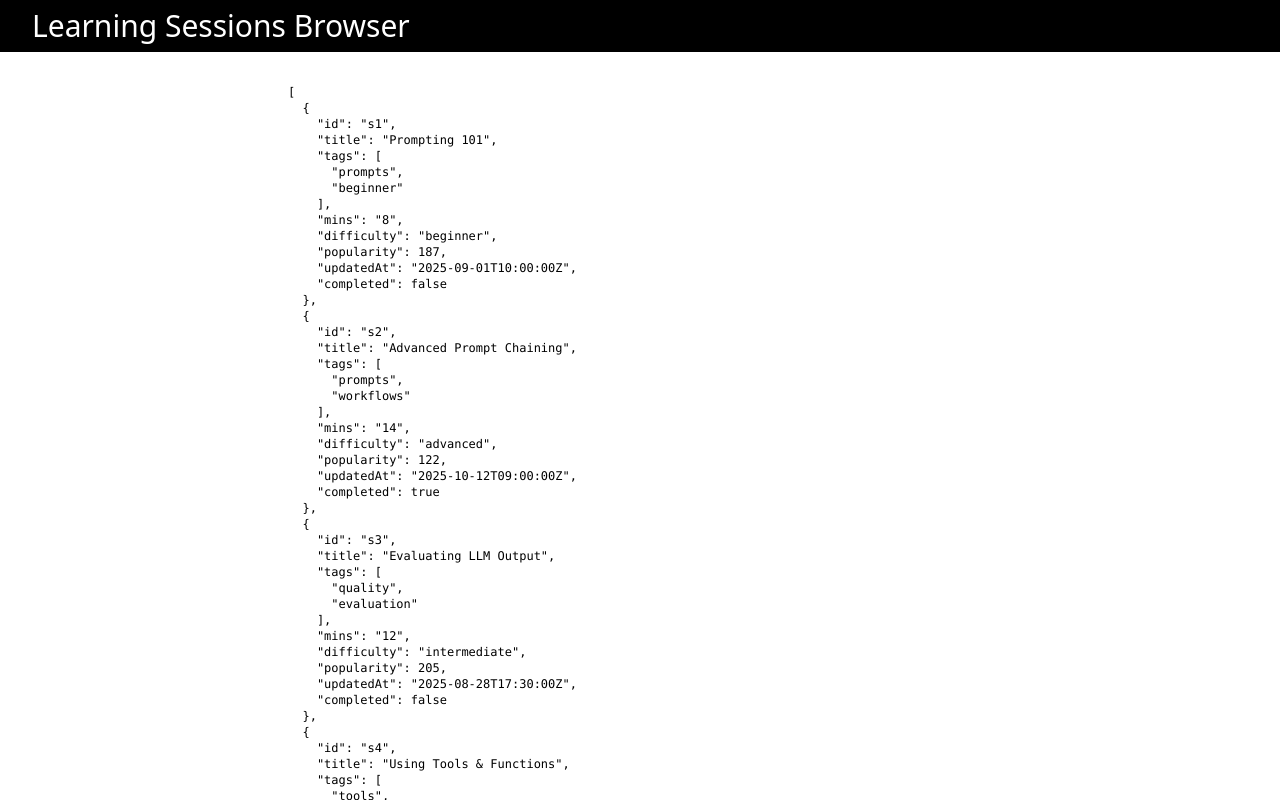
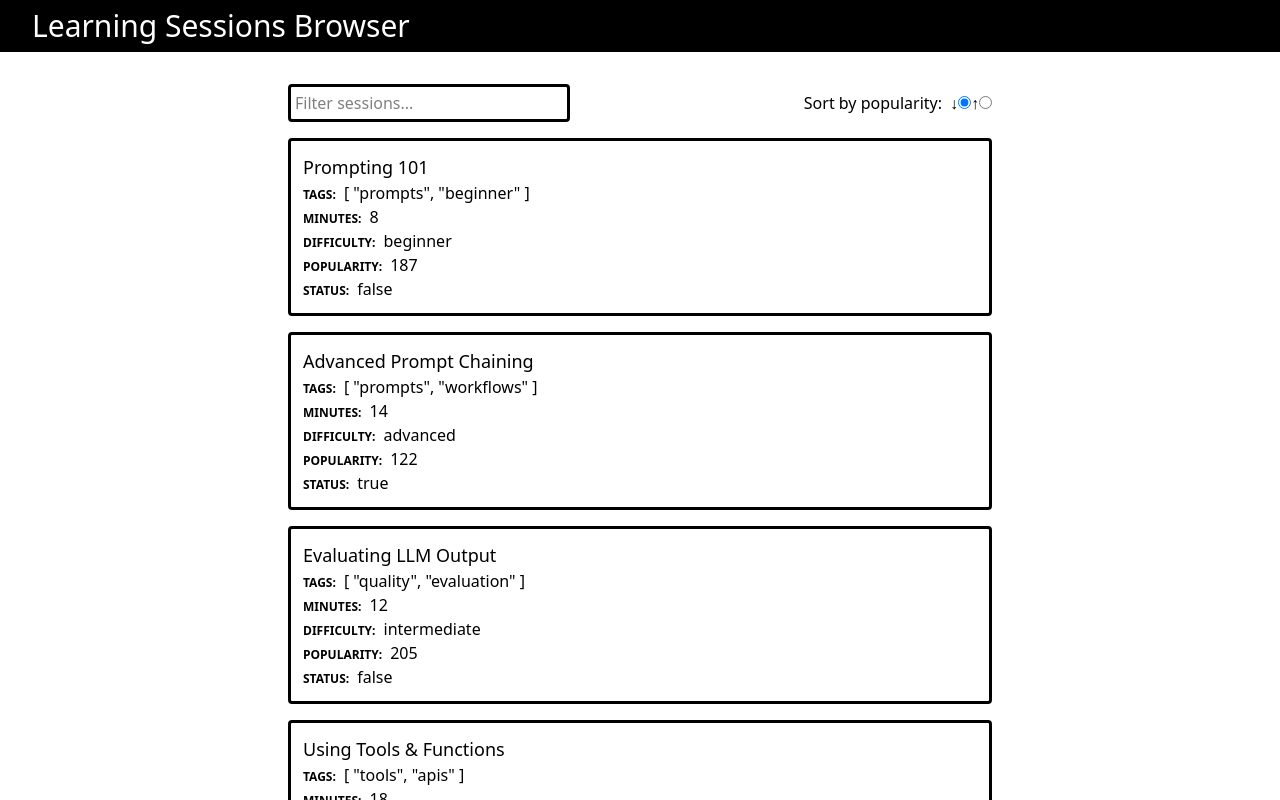
Before and after one commit to jonathanbrincat/pair.technical-assessment, a Vue app: page / in a window 1280 px wide. Shown: the top 800 px of the page. Built offline with nearby package versions, Linux system fonts and the light colour scheme; the HTML template or start-up script is replaced by a standard one.

Commit message:
given more definition to list component with outline of filter and sorting structure

```diff
--- a/src/vue/components/SessionItem.vue
+++ b/src/vue/components/SessionItem.vue
@@ -5,7 +5,7 @@ defineProps<{
 </script>
 
 <template>
-  <article class="border-3 rounded-sm p-3" :aria-label="item.title">
+  <article class="border-3 rounded-sm p-3">
     <h2 class="text-lg">{{ item.title }}</h2>
     <p><span class="text-xs font-semibold uppercase mr-2">Tags:</span>{{ item.tags }}</p>
     <p><span class="text-xs font-semibold uppercase mr-2">Minutes:</span>{{ item.mins }}</p>
--- a/src/vue/components/SessionList.vue
+++ b/src/vue/components/SessionList.vue
@@ -1,15 +1,58 @@
 <script setup lang="ts">
+import { ref, computed } from 'vue'
 import SessionItem from './SessionItem.vue'
 import { useSessionStore } from '../stores/sessionStore'
 
 const store = useSessionStore()
+
+const query = ref('')
+const sortOrder = ref<'desc' | 'asc'>('desc')
+
+const filteredSessions = computed(() => {
+  return store.sessionCollection
+})
+
+const sortedSessions = computed(() => {
+  return filteredSessions.value
+})
+
+const filterSessionsHandler = () => {}
 </script>
 
 <template>
-  <pre class="text-xs">{{ JSON.stringify(store.sessionCollection, null, 2) }}</pre>
+  <div class="flex justify-between gap-4 mb-4">
+    <p class="basis-2/5">
+      <label>
+        <span class="sr-only">Filter sessions by title</span>
+        <input
+          id="filter"
+          class="border-3 rounded-sm w-full p-1"
+          type="text"
+          placeholder="Filter sessions..."
+          aria-controls="session-list"
+          :value="query"
+          @input="filterSessionsHandler"
+        />
+      </label>
+    </p>
+
+    <p class="inline-flex items-center">
+      <span class="mr-2">Sort by popularity:</span>
+
+      <label>
+        <span aria-label="Descending order">↓</span>
+        <input id="sortByDesc" type="radio" value="desc" name="sortOrder" v-model="sortOrder" />
+      </label>
+
+      <label>
+        <span aria-label="Ascending order">↑</span>
+        <input id="sortByAsc" type="radio" value="asc" name="sortOrder" v-model="sortOrder" />
+      </label>
+    </p>
+  </div>
 
   <ul id="session-list" class="flex flex-col gap-4" aria-live="polite" role="list">
-    <li v-for="(item, index) in store.sessionCollection" :key="index" role="listitem">
+    <li v-for="(item, index) in sortedSessions" :key="index" role="listitem">
       <SessionItem :item />
     </li>
   </ul>
```
